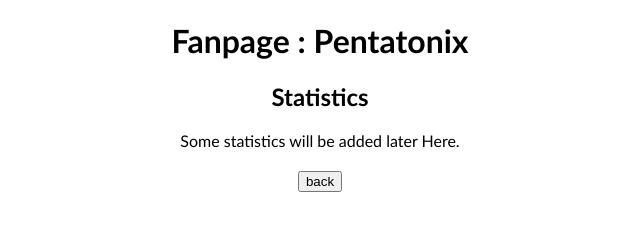
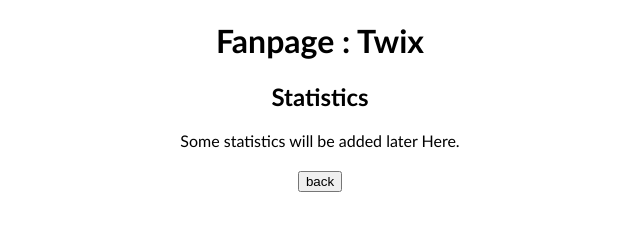
Before and after one commit to charlottelieu/lesson10, a plain HTML site: page statistics.html in a window 1280 px wide. Shown: the whole page, without its empty margins (320-960 px from the left). Drawn offline with Linux system fonts and the light colour scheme.

Commit message:
Update statistics.html

```diff
--- a/statistics.html
+++ b/statistics.html
@@ -8,7 +8,7 @@
 </head>
 <body>
     <div class="title">
-        <h1>Fanpage : Pentatonix</h1>
+        <h1>Fanpage : Twix</h1>
     </div>
     <div class="subtitle">
         <h2>Statistics</h2>
```
